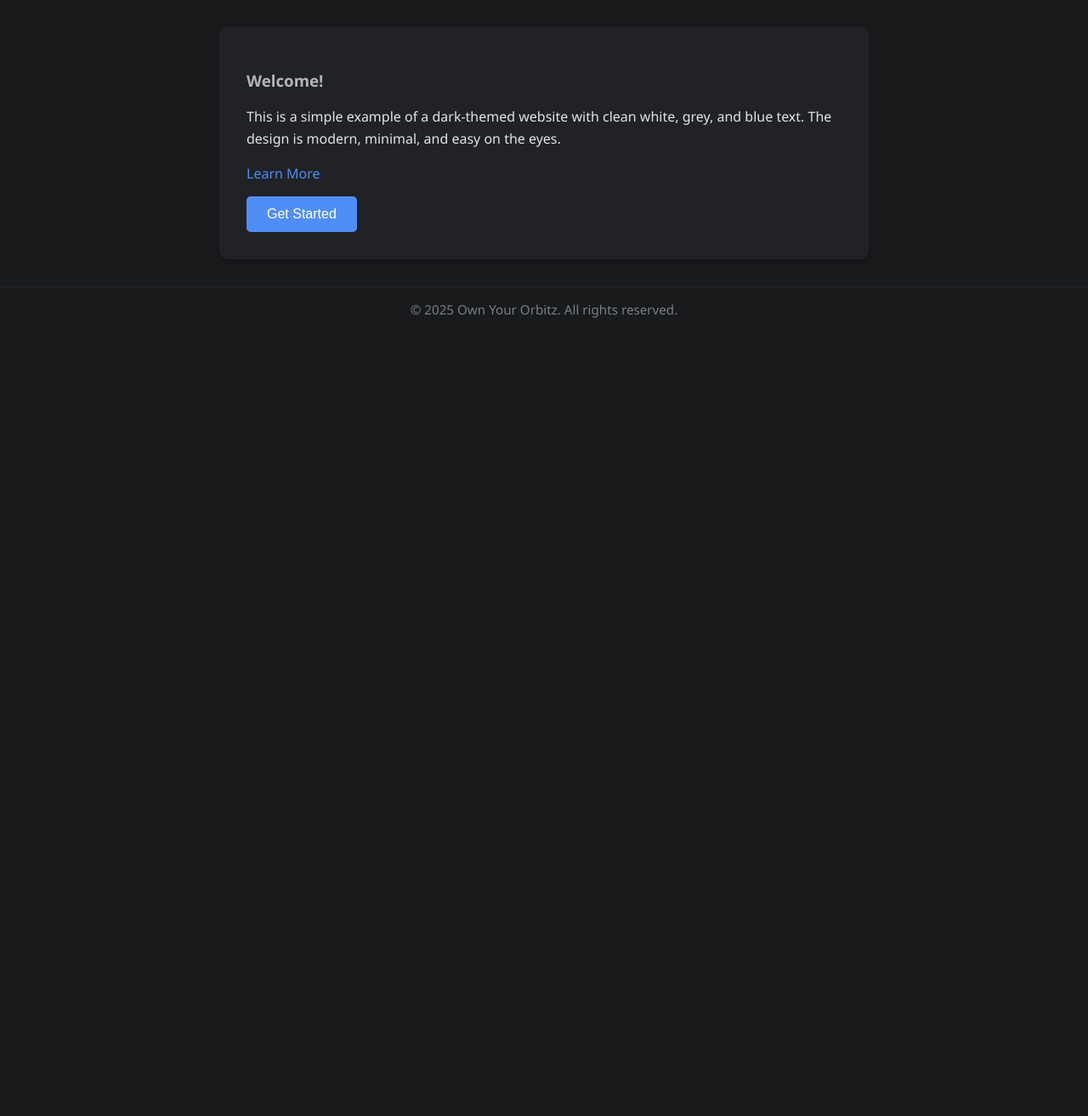
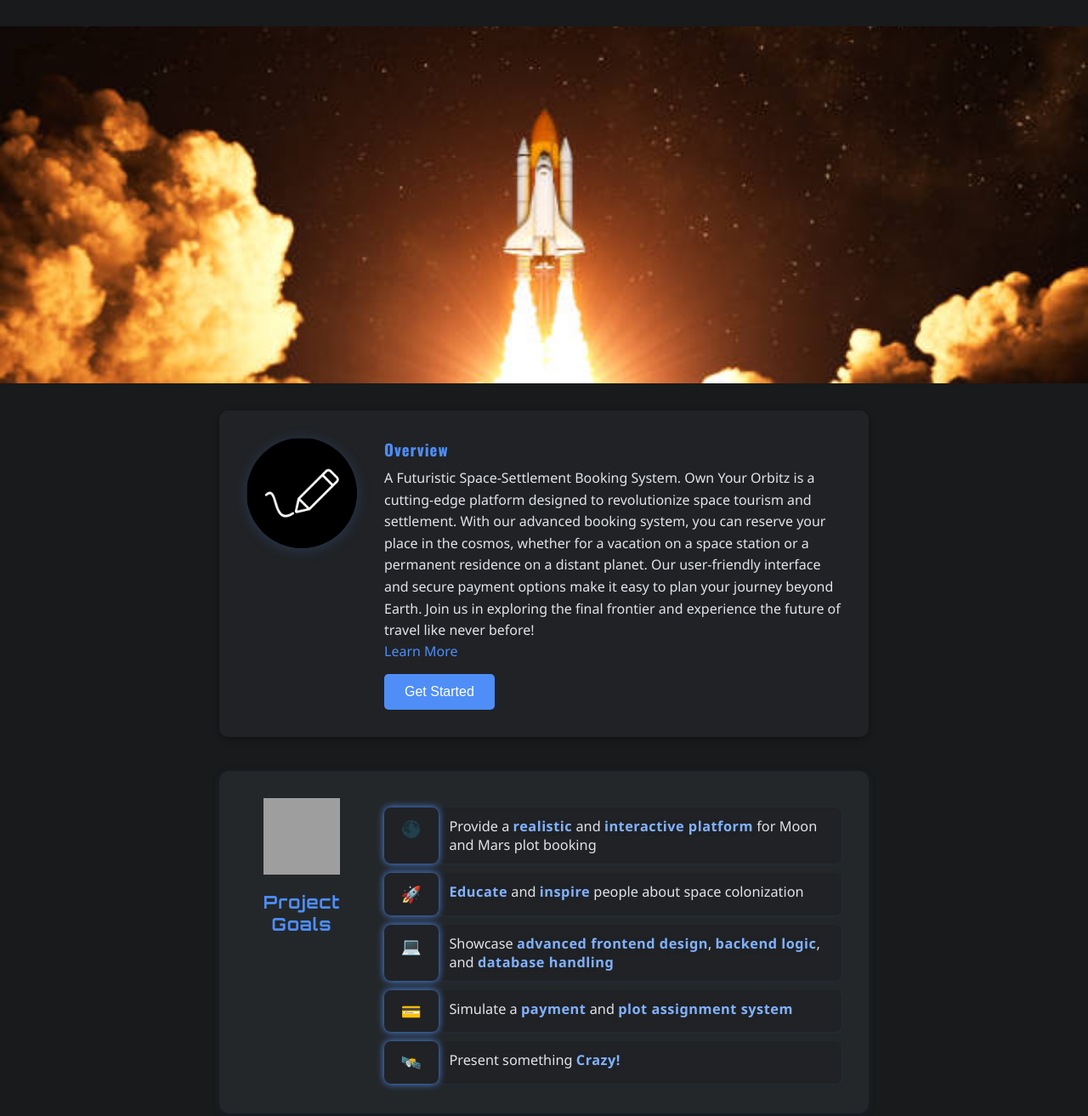
Before and after one commit to shivang-ayush/Summer_of_Making, a plain HTML site: page index.html in a window 1280 px wide. Shown: the part 180-1493 px from the top of the page at 85% size. Before the commit the page ends 800 px from the top, so only its background shows below. Drawn offline with nearby package versions, Linux system fonts and the light colour scheme; grey boxes are pictures that could not be loaded; files whose address does not match are found by name.

Commit message:
1st and 2nd slide done !

```diff
--- a/index.html
+++ b/index.html
@@ -13,15 +13,53 @@
     <h1>Welcome to Own Your Orbitz</h1>
     <h2>Here's the end of everyones imagination.</h2>
   </header>
-  <div class="container">
-    <h3>Welcome!</h3>
+  <!-- Full-width ISRO rocket launch image section -->
+  <div class="full-width-image">
+    <img src="pic01.jpg" alt="ISRO Rocket Launch">
+  </div>
+  <div class="container overview-section">
+    <div class="overview-icon">
+      <img src="pic02.jpg" alt="Resized Example" class="resized-image">
+    </div>
+    <div class="overview-content">
+      <h3>Overview</h3>
       <p>
-      This is a simple example of a dark-themed website with clean white, grey, and blue text.
-      The design is modern, minimal, and easy on the eyes.
+        A Futuristic Space-Settlement Booking System. Own Your Orbitz is a cutting-edge platform designed to revolutionize space tourism and settlement. With our advanced booking system, you can reserve your place in the cosmos, whether for a vacation on a space station or a permanent residence on a distant planet. Our user-friendly interface and secure payment options make it easy to plan your journey beyond Earth. Join us in exploring the final frontier and experience the future of travel like never before!
       </p>
       <a href="#">Learn More</a>
       <br>
       <button class="button" onclick="showAlert()">Get Started</button>
+    </div>
+  </div>
+  <div class="container project-goals-module-inline">
+    <div class="goals-module-header">
+      <img src="https://cdn-icons-png.flaticon.com/512/3212/3212608.png" alt="Spherical Example" class="resized-image">
+      <h3>Project Goals</h3>
+    </div>
+    <table class="goals-table">
+      <tbody>
+        <tr>
+          <td>🌑</td>
+          <td>Provide a <span class="goal-keyword">realistic</span> and <span class="goal-keyword">interactive platform</span> for Moon and Mars plot booking</td>
+        </tr>
+        <tr>
+          <td>🚀</td>
+          <td><span class="goal-keyword">Educate</span> and <span class="goal-keyword">inspire</span> people about space colonization</td>
+        </tr>
+        <tr>
+          <td>💻</td>
+          <td>Showcase <span class="goal-keyword">advanced frontend design</span>, <span class="goal-keyword">backend logic</span>, and <span class="goal-keyword">database handling</span></td>
+        </tr>
+        <tr>
+          <td>💳</td>
+          <td>Simulate a <span class="goal-keyword">payment</span> and <span class="goal-keyword">plot assignment system</span></td>
+        </tr>
+        <tr>
+          <td>🛰️</td>
+          <td>Present something <span class="goal-keyword">Crazy!</span></td>
+        </tr>
+      </tbody>
+    </table>
   </div>
   <footer>
     &copy; 2025 Own Your Orbitz. All rights reserved.
--- a/styles.css
+++ b/styles.css
@@ -13,11 +13,28 @@ header {
   border-bottom: 1px solid #2C2F33;
 }
 h1 {
+  color: #f61a1a;
+  margin-bottom: 0.5rem;
+  font-family: 'Orbitron', 'Segoe UI', Arial, sans-serif;
+  letter-spacing: 2px;
+  font-weight: 700;
+  font-size: 2.8rem;
+}
+h2 {
   color: #4F8EF7;
+  font-family: 'Oswald', 'Arial Narrow', Arial, sans-serif;
+  font-weight: 700;
+  letter-spacing: 1px;
+  margin-top: 0.5rem;
+  margin-bottom: 0;
+}
+h3 {
+  color: #4F8EF7;
+  font-family: 'Oswald', 'Arial Narrow', Arial, sans-serif;
+  font-weight: 700;
+  letter-spacing: 1px;
+  margin-top: 0;
   margin-bottom: 0.5rem;
-}
-h2, h3 {
-  color: #B0B6BD;
 }
 p {
   color: #E1E4EA;
@@ -53,28 +70,114 @@ a:hover {
 .button:hover {
   background: #3574D4;
 }
+.full-width-image {
+  width: 100vw;
+  margin-left: calc(-50vw + 50%);
+  margin-right: calc(-50vw + 50%);
+  margin-top: 2rem;
+  margin-bottom: 2rem;
+  overflow: hidden;
+  box-sizing: border-box;
+  display: flex;
+  justify-content: center;
+  background: #181A1B;
+}
+.full-width-image img {
+  width: 100%;
+  max-height: 420px;
+  object-fit: cover;
+  display: block;
+  border-radius: 0;
+  box-shadow: 0 2px 12px rgba(0,0,0,0.4);
+}
+.overview-section {
+  display: flex;
+  align-items: flex-start;
+  gap: 2rem;
+}
+.overview-icon img.resized-image {
+  width: 130px;
+  height: 130px;
+  object-fit: cover;
+  border-radius: 50%;
+  box-shadow: 0 2px 16px rgba(79,142,247,0.22);
+  margin: 0 auto;
+  display: block;
+}
+.overview-content h3 {
+  margin-top: 0;
+  margin-bottom: 0.5rem;
+  color: #4F8EF7;
+  font-family: 'Oswald', 'Arial Narrow', Arial, sans-serif;
+  font-weight: 700;
+  letter-spacing: 1px;
+}
+.overview-content p {
+  margin: 0;
+  color: #E1E4EA;
+}
+.project-goals-module-inline {
+  display: flex;
+  align-items: flex-start;
+  gap: 2rem;
+  margin-top: 2.5rem;
+  margin-bottom: 2.5rem;
+  background: #23272A;
+  border-radius: 12px;
+  box-shadow: 0 2px 12px rgba(79,142,247,0.10), 0 2px 8px rgba(0,0,0,0.18);
+  padding: 2rem 2rem 1.5rem 2rem;
+}
+.goals-module-header {
+  display: flex;
+  flex-direction: column;
+  align-items: center;
+  gap: 0.7rem;
+  min-width: 130px;
+}
+.goals-module-header .resized-image {
+  width: 90px;
+  height: 90px;
+  margin-bottom: 0.5rem;
+}
+.project-goals-module-inline h3 {
+  color: #4F8EF7;
+  font-family: 'Orbitron', 'Segoe UI', Arial, sans-serif;
+  font-size: 1.3rem;
+  letter-spacing: 1px;
+  margin: 0;
+  font-weight: 700;
+  text-align: center;
+}
+.goals-table {
+  width: 100%;
+  border-collapse: separate;
+  border-spacing: 0 0.7rem;
+}
+.goals-table td {
+  background: #202225;
+  color: #E1E4EA;
+  padding: 0.7rem 0.8rem;
+  border-radius: 8px;
+  font-size: 1.02rem;
+  vertical-align: top;
+  box-shadow: 0 1px 4px rgba(79,142,247,0.07);
+}
+.goals-table td:first-child {
+  width: 38px;
+  text-align: center;
+  font-size: 1.2rem;
+  filter: drop-shadow(0 0 4px #4F8EF7);
+}
+.goal-keyword {
+  color: #82B1FF;
+  font-weight: 600;
+  letter-spacing: 0.5px;
+  text-shadow: 0 1px 4px #23272A;
+}
 footer {
   text-align: center;
   color: #7A7F87;
   padding: 1rem 0;
   font-size: 0.95rem;
   border-top: 1px solid #23272A;
-  margin-top: 2rem;
-}
-h1 {
-  color: #f61a1a;
-  margin-bottom: 0.5rem;
-  font-family: 'Orbitron', 'Segoe UI', Arial, sans-serif; /* Changed font */
-  letter-spacing: 2px;
-  font-weight: 700;
-  font-size: 2.8rem; /* Increased font size */
-}
-
-h2 {
-  color: #4F8EF7;
-  font-family: 'Oswald', 'Arial Narrow', Arial, sans-serif;
-  font-weight: 700;
-  letter-spacing: 1px;
-  margin-top: 0.5rem;
-  margin-bottom: 0;
-}
+  margin-top:
```
Also changed, not shown: pic01.jpg (added), pic02.jpg (added). Lines whose indentation alone changed are shown as unchanged.
